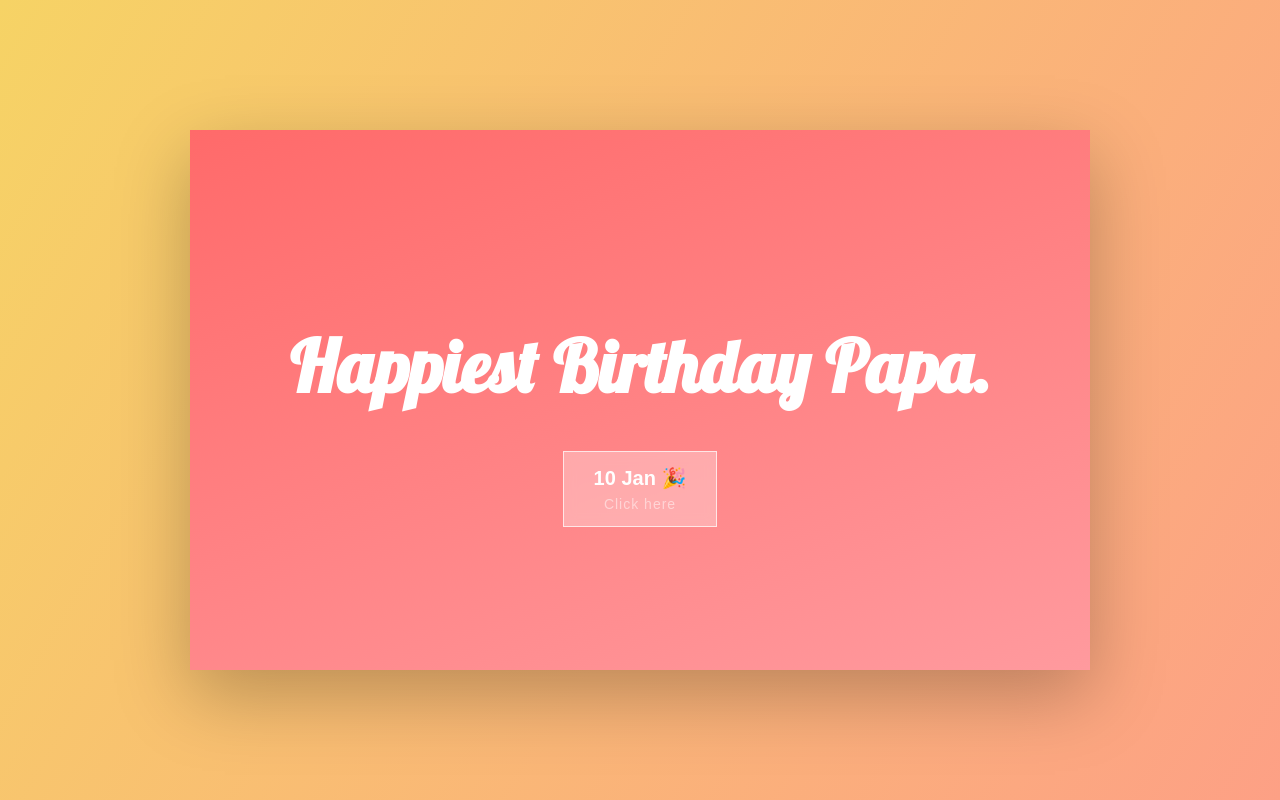
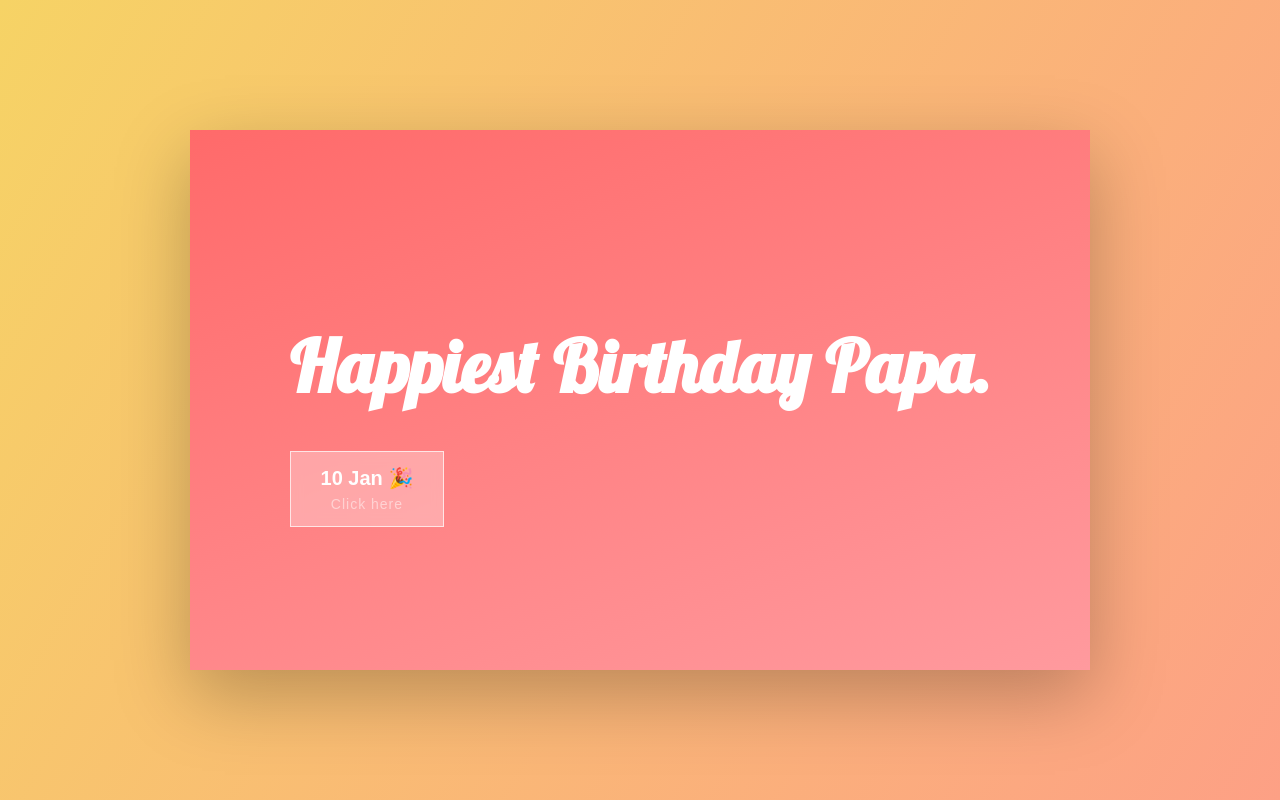
Before and after one commit to AashishDhiman9/Papa-s-Birthday, a plain HTML site: page index.html in a window 1280 px wide. Drawn offline with Linux system fonts and the light colour scheme.

Commit message:
Refactor card cover and inside structure
Updated card cover content and structure.

```diff
--- a/index.html
+++ b/index.html
@@ -20,19 +20,22 @@
 <div class="scene">
   <div id="card">
 
-    <!-- FRONT COVER (ONLY VISIBLE INITIALLY) -->
+    <!-- FRONT COVER (ONLY THIS SHOWS INITIALLY) -->
     <div id="card-cover">
-      <h1>Happiest Birthday Papa.</h1>
-      <button id="open">
-  <span class="date">10 Jan 🎉</span>
-  <span class="click-text">Click here</span>
-</button>
+      <div class="front-content">
+        <h1>Happiest Birthday Papa.</h1>
 
+        <button id="open">
+          <span class="date">10 Jan 🎉</span>
+          <span class="click-text">Click here</span>
+        </button>
+      </div>
     </div>
 
     <!-- INSIDE CARD (HIDDEN INITIALLY) -->
     <div id="card-inside">
 
+      <!-- LEFT PAGE -->
       <div class="inside left-page">
         <h2>Happy Birthday Papa</h2>
 
@@ -44,6 +47,7 @@
         <p class="signed">— Your Loving Child</p>
       </div>
 
+      <!-- RIGHT PAGE -->
       <div class="inside right-page">
         <h2>Thank You</h2>
         <p>
```
